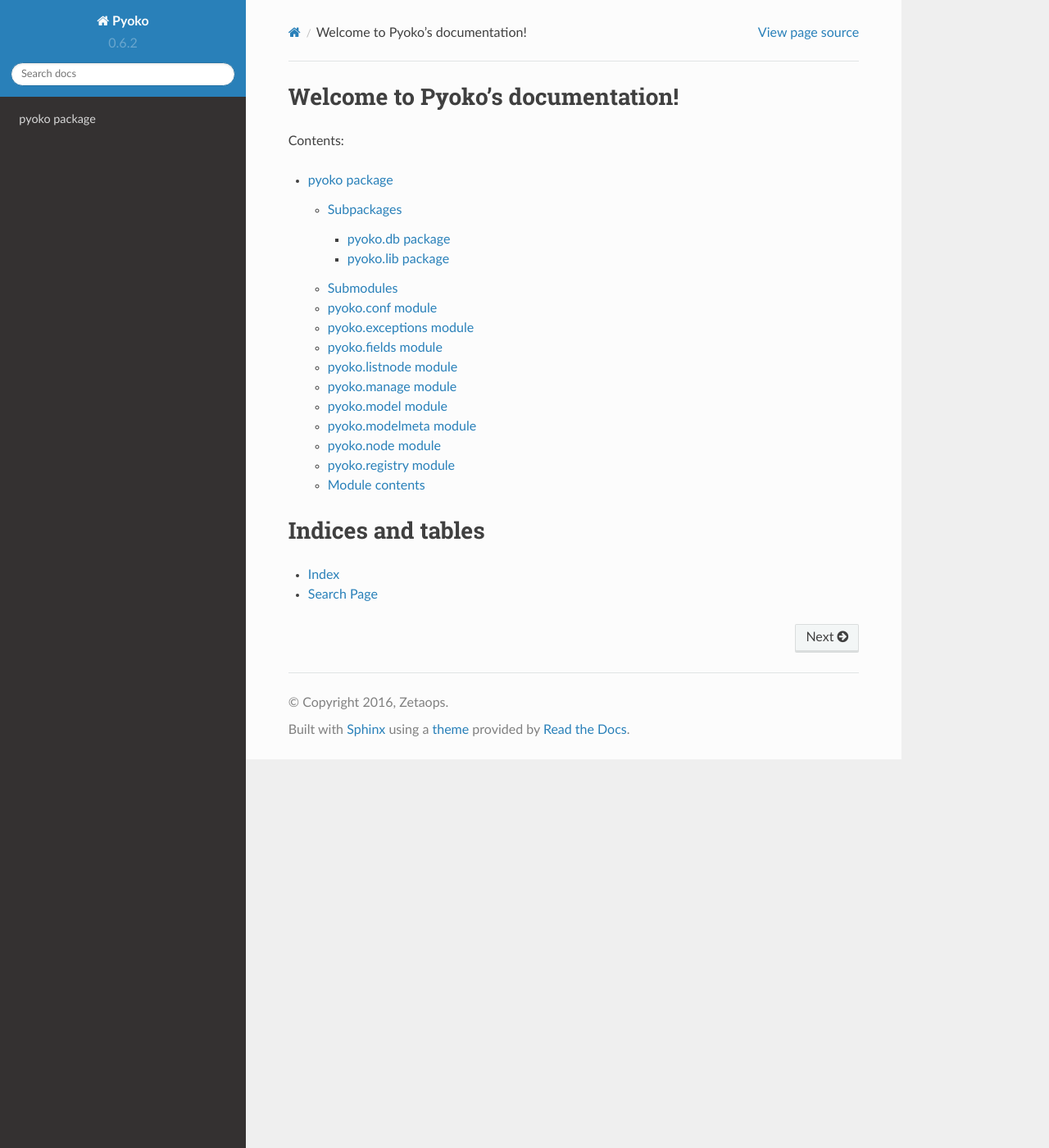
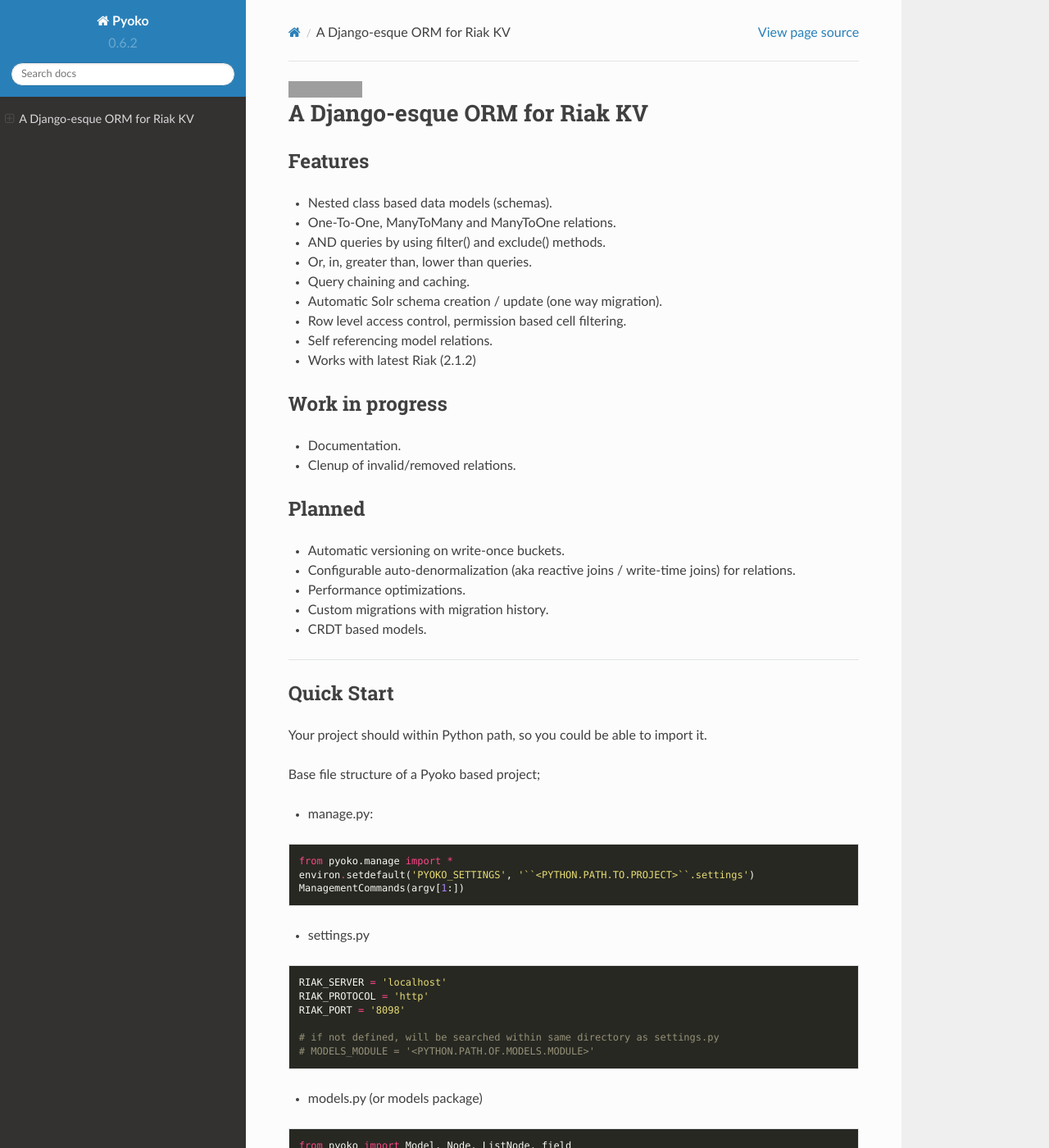
Before and after one commit to zetaops/pyoko, a Sphinx documentation site: the page built from docs/index.rst, in a window 1280 px wide and 1400 px high. Shown: the whole window at 82% size. Built offline with Sphinx 7.4.7 and the Read the Docs theme 2.0.0, drawn with Linux system fonts in a browser that asks for light colours; some of the changed text lies outside the part shown; grey boxes are pictures that could not be loaded.

Commit message:
CHANGE rref #5029 GH-34

```diff
--- a/README.rst
+++ b/README.rst
@@ -1,6 +1,3 @@
-PYOKO
-=====
-
 .. image:: https://readthedocs.org/projects/pyoko/badge/?version=latest
     :target: http://pyoko.readthedocs.org/en/latest/?badge=latest
     :alt: Documentation Status
@@ -24,8 +21,8 @@
 Work in progress
 ^^^^^^^^^^^^^^^^
 
+-  Documentation.
 -  Clenup of invalid/removed relations.
--  Documentation.
 
 Planned
 ^^^^^^^
@@ -33,12 +30,13 @@
 -  Automatic versioning on write-once buckets.
 -  Configurable auto-denormalization (aka reactive joins / write-time
    joins) for relations.
+-  Performance optimizations.
 -  Custom migrations with migration history.
 -  CRDT based models.
 
 --------------
 
-Setup / Configuration
+Quick Start
 ^^^^^^^^^^^^^^^^^^^^^
 
 Your project should within Python path, so you could be able to import
@@ -51,7 +49,7 @@
 .. code:: python
 
         from pyoko.manage import *
-        environ.setdefault('PYOKO_SETTINGS', '<PYTHON.PATH.TO.PROJECT>.settings')
+        environ.setdefault('PYOKO_SETTINGS', '``<PYTHON.PATH.TO.PROJECT>``.settings')
         ManagementCommands(argv[1:])
 
 -  settings.py
--- a/docs/index.rst
+++ b/docs/index.rst
@@ -1,22 +1 @@
-.. Pyoko documentation master file, created by
-   sphinx-quickstart on Tue Jan 12 14:21:16 2016.
-   You can adapt this file completely to your liking, but it should at least
-   contain the root `toctree` directive.
-
-Welcome to Pyoko's documentation!
-=================================
-
-Contents:
-
-.. toctree::
-   :maxdepth: 3
-
-   pyoko
-
-
-
-Indices and tables
-==================
-
-* :ref:`genindex`
-* :ref:`search`
+.. include:: ../README.rst
```
Also changed, not shown: other parts of README.rst (+1 -1 lines), docs/api-documentation.rst (added, +22 -0 lines).
